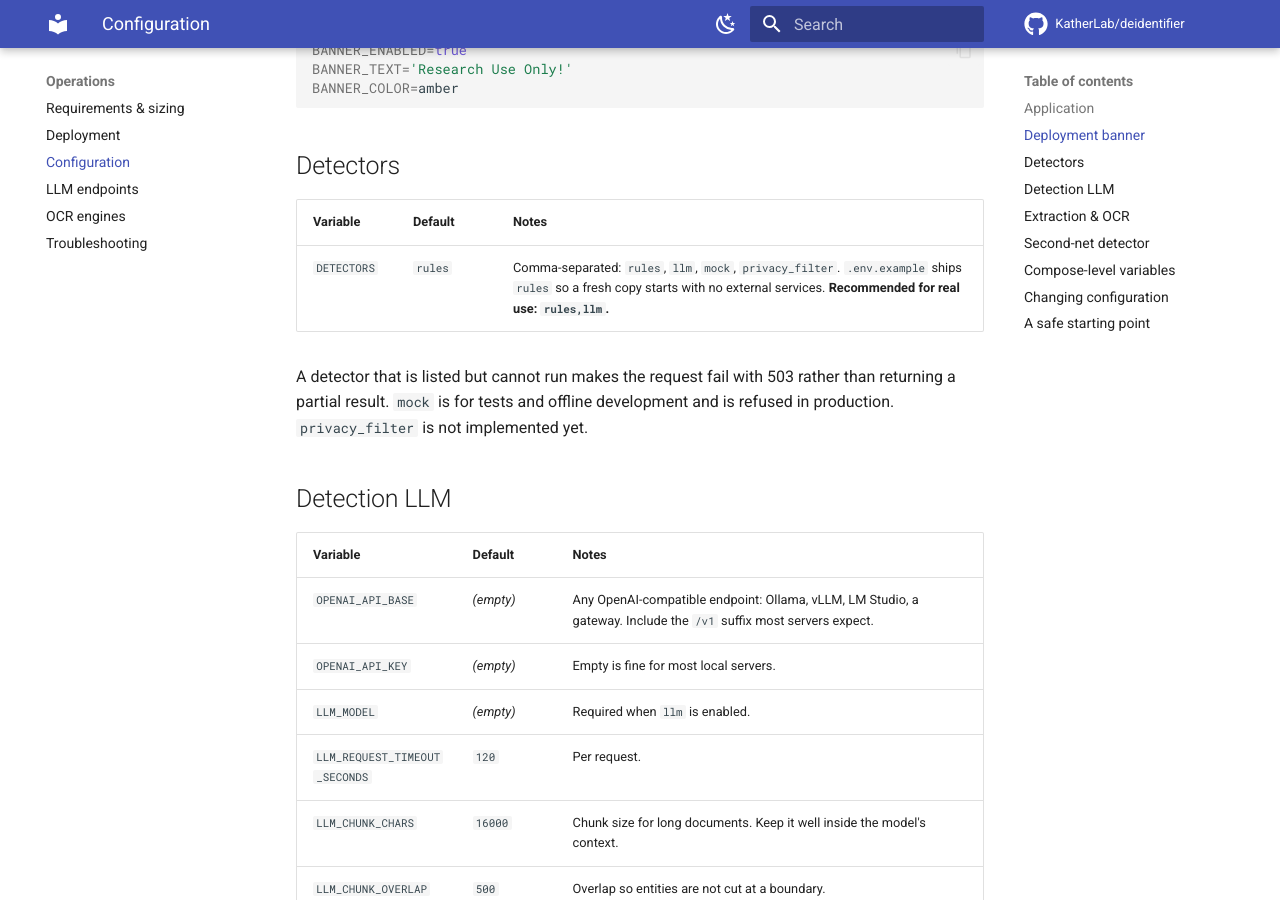
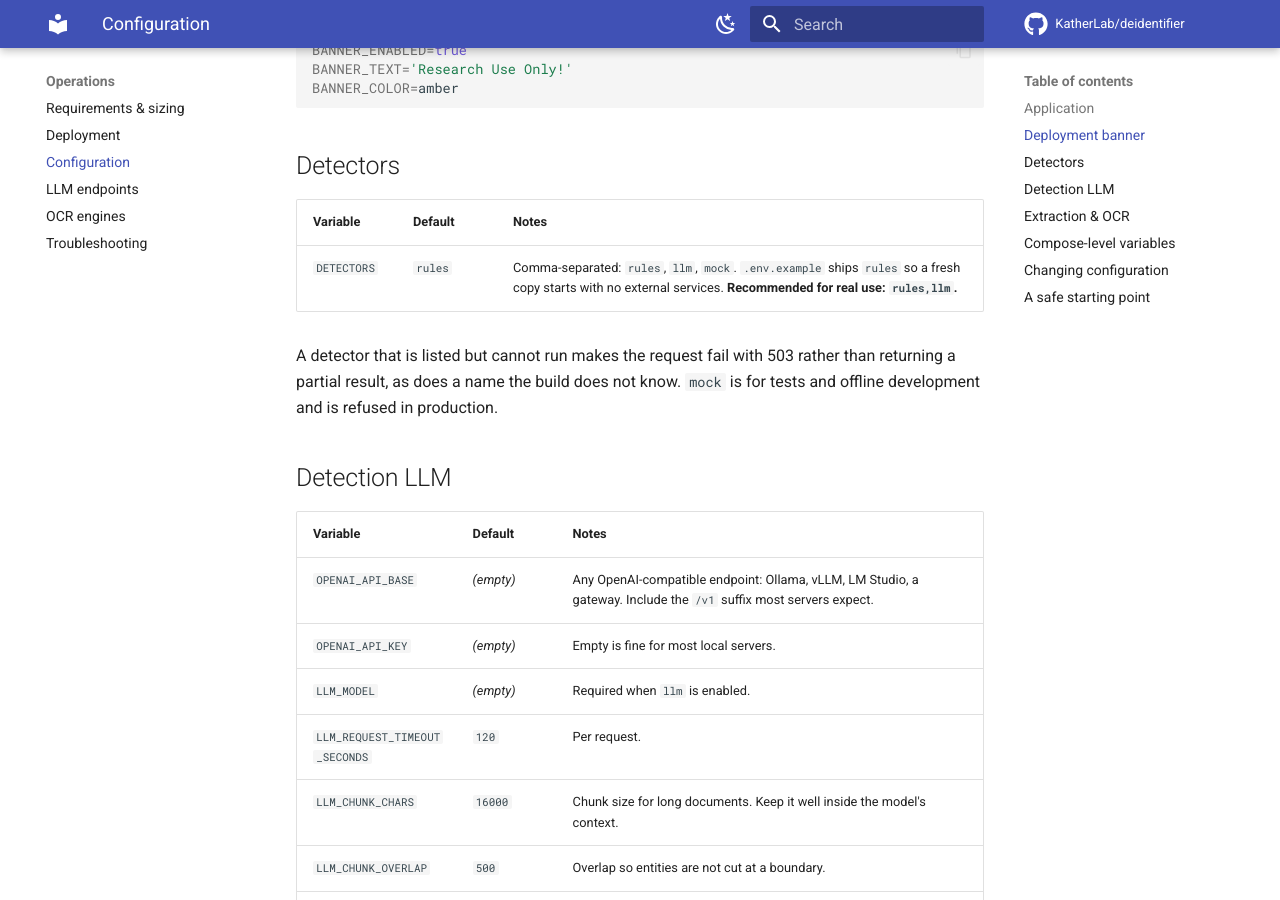
Before and after one commit to KatherLab/deidentifier, an MkDocs documentation site: the page built from docs/operations/configuration.md, in a window 1280 px wide and 900 px high, scrolled down 1356 px. Built offline with MkDocs 1.6.1 and Material for MkDocs 9.7.7, drawn with Linux system fonts in a browser that asks for light colours; comment, search, counter and statistics services are not loaded; some of the changed text lies outside the part shown.

Commit message:
Remove the unimplemented privacy_filter detector
It was a placeholder throughout: two settings that nothing read, an entry in
the status endpoint's external-endpoint list, and a hardcoded False in
detector_ready(). Configuration that cannot do anything is worse than absent
— it invites an operator to enable it and get a 503.

Removing it needed no replacement logic. build_detectors() already rejects
any name it does not recognise, so `privacy_filter` now falls through to that
branch and fails as an unknown detector. That is a better report than before:
as a *known* detector pinned to not-ready, it appeared in /api/v1/status and
/health/ready as a legitimately configured backend that happened to be down.

The AGENTS detector table now states that any other name is rejected, so the
absence is explicit rather than an omission to be helpfully filled back in.

```diff
--- a/docs/operations/configuration.md
+++ b/docs/operations/configuration.md
@@ -46,11 +46,11 @@ BANNER_COLOR=amber
 
 | Variable | Default | Notes |
 |---|---|---|
-| `DETECTORS` | `rules` | Comma-separated: `rules`, `llm`, `mock`, `privacy_filter`. `.env.example` ships `rules` so a fresh copy starts with no external services. **Recommended for real use: `rules,llm`.** |
+| `DETECTORS` | `rules` | Comma-separated: `rules`, `llm`, `mock`. `.env.example` ships `rules` so a fresh copy starts with no external services. **Recommended for real use: `rules,llm`.** |
 
 A detector that is listed but cannot run makes the request fail with 503 rather
-than returning a partial result. `mock` is for tests and offline development
-and is refused in production. `privacy_filter` is not implemented yet.
+than returning a partial result, as does a name the build does not know.
+`mock` is for tests and offline development and is refused in production.
 
 ## Detection LLM
 
@@ -102,11 +102,6 @@ Details and model recommendations: [LLM endpoints](llm-endpoints.md).
 Engine-specific variables (`MISTRAL_*`, `VISION_OCR_*`), including the
 Unlimited-OCR recipe: [OCR engines](ocr-engines.md).
 
-## Second-net detector
-
-`PRIVACY_FILTER_ENABLED` / `PRIVACY_FILTER_BASE_URL` are placeholders for a
-planned additional detector. Leave them off.
-
 ## Compose-level variables
 
 Read from the same `.env` by `compose.yml` itself rather than by the
```
Also changed, not shown: AGENTS.md (+3 -1 lines), CHANGELOG.md (+6 -0 lines), 5 other files.
